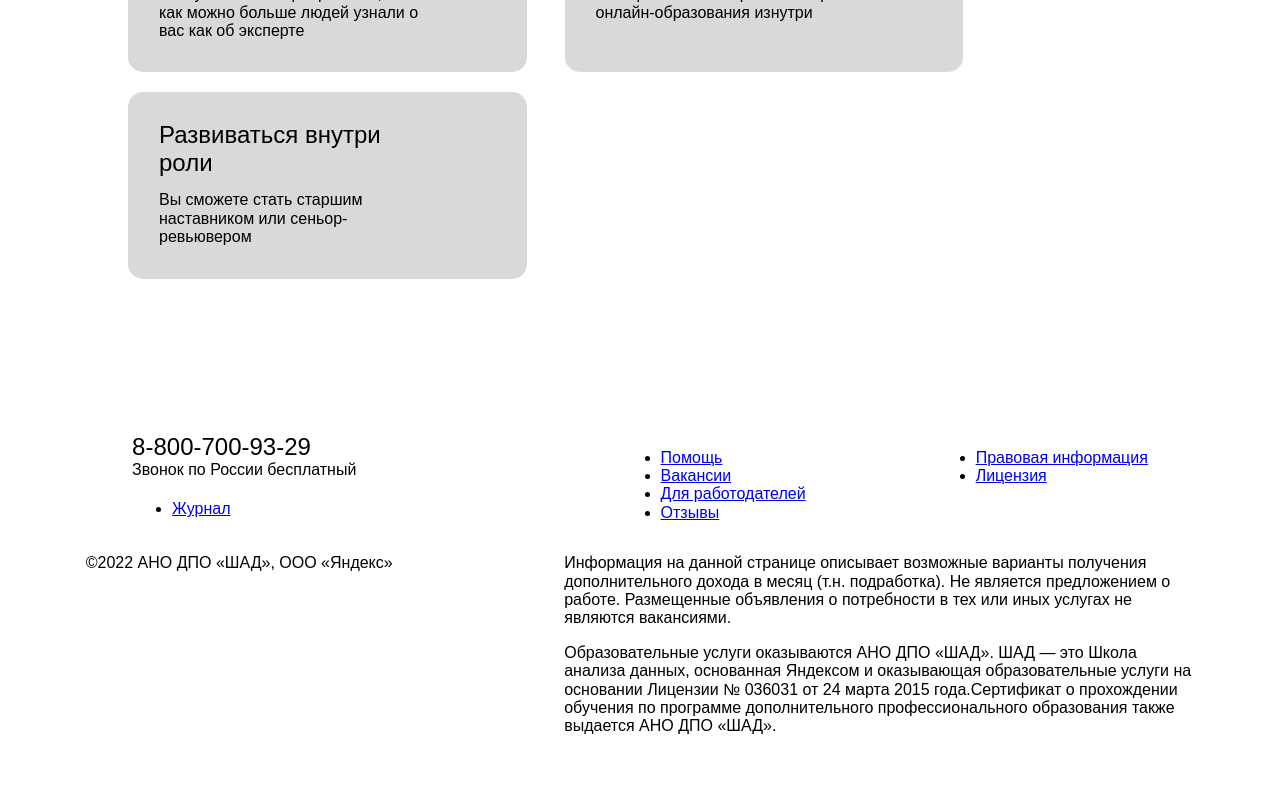
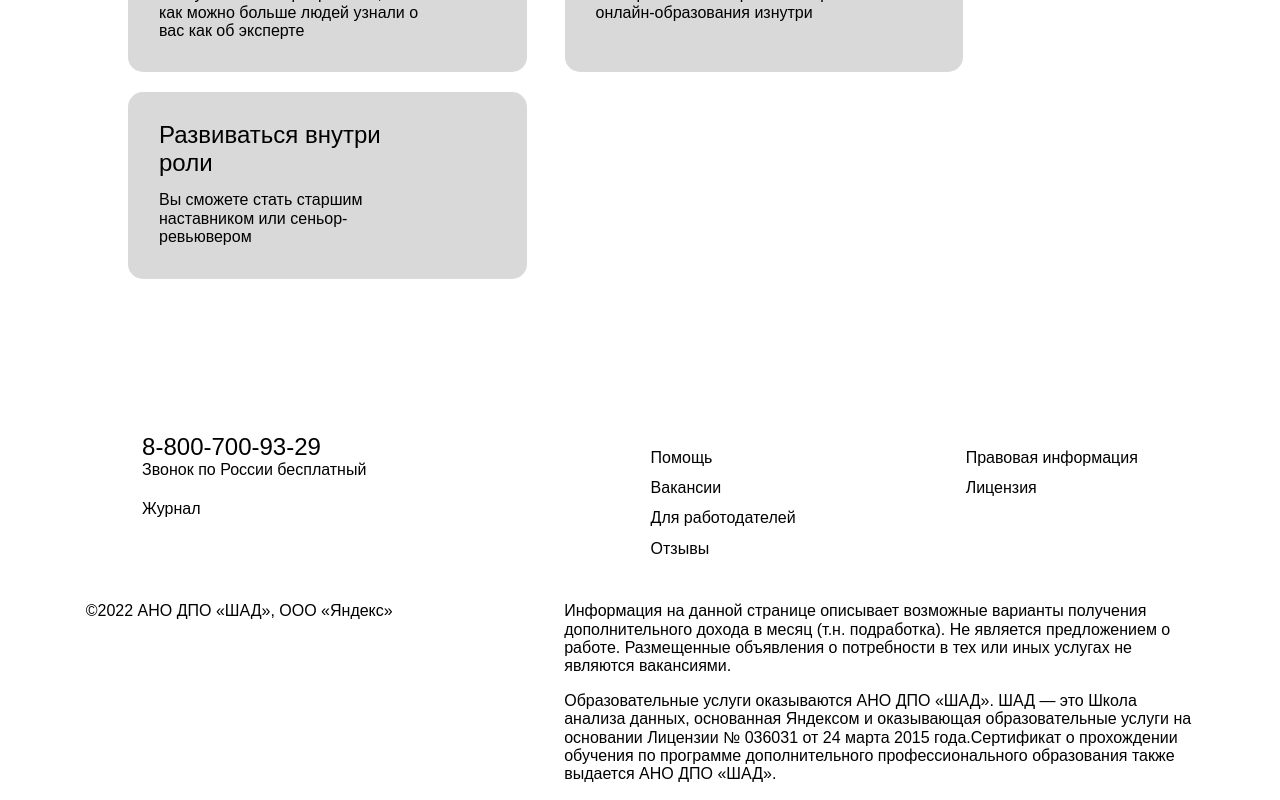
Before and after one commit to NurgaleevaDi/hr-landing, a React (Create React App) app: page / in a window 1280 px wide. Shown: the part 1526-2326 px from the top of the page. Before the commit the page ends 2278 px from the top, so only its background shows below. Built offline with nearby package versions, Linux system fonts and the light colour scheme.

Commit message:
block footer - fix list, links

```diff
--- a/src/components/Footer/Footer.css
+++ b/src/components/Footer/Footer.css
@@ -33,6 +33,15 @@
   grid-column-gap: 170px;
 }
 
+.list {
+  list-style-type: none;
+  padding: 0;
+}
+
+.footer__nav-link {
+  margin-bottom: 12px;
+}
+
 .footer__container-second {
   display: flex;
   justify-content: space-around;
@@ -41,3 +50,8 @@
 .footer__legal-info {
   max-width: 630px;
 }
+
+.link {
+  text-decoration-line: none;
+  color: black;
+}
```
